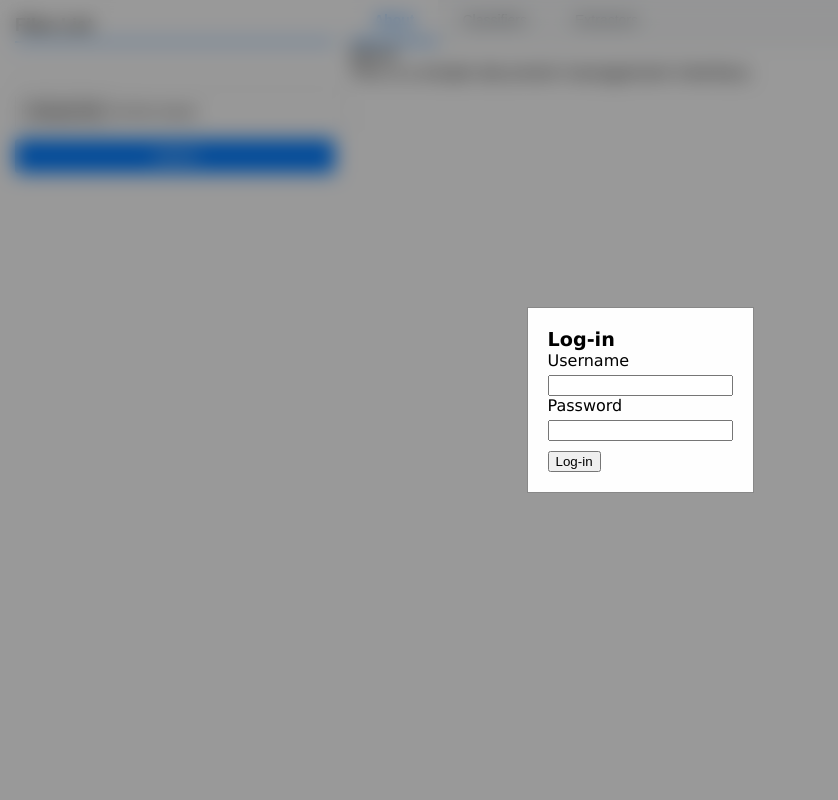
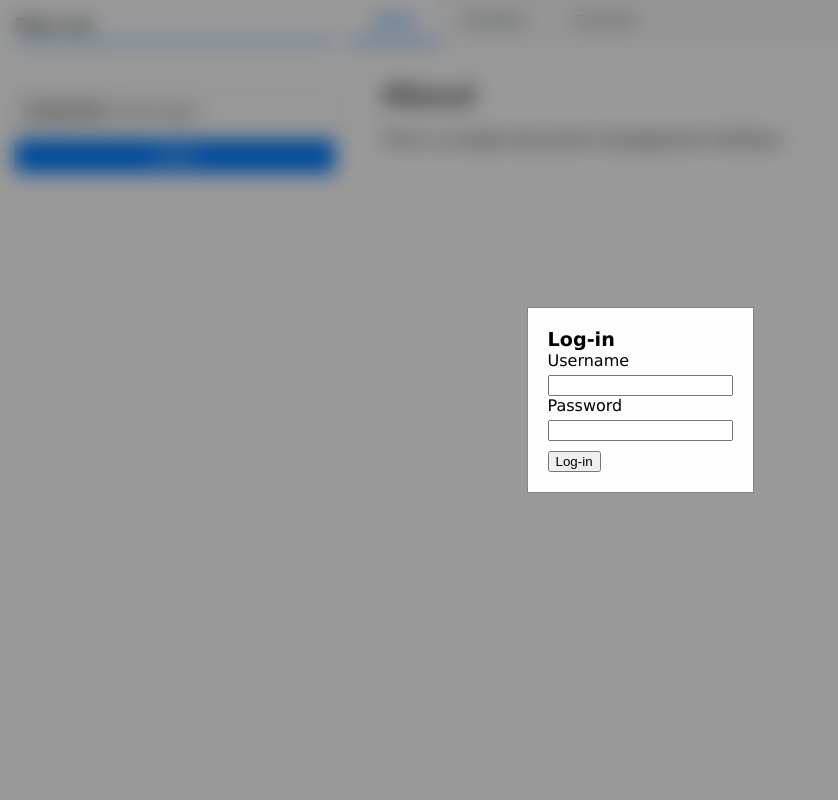
Before and after one commit to jameshickman/document_processor, a FastAPI app: template api/templates/index.html in a window 1280 px wide. Shown: the whole page, without its empty margins (0-838 px from the left). Run offline with FastAPI, Linux system fonts and the light colour scheme; the template is opened without the code that fills it, so the values that code supplies are empty; some libraries are stand-ins or nearby versions.

Commit message:
About page styling

```diff
--- a/api/public/styles.css
+++ b/api/public/styles.css
@@ -95,3 +95,12 @@ body {
     overflow: auto;
     padding: 0;
 }
+
+.about-page {
+    padding: 2rem;
+}
+
+.about-page h1 {
+    font-size: 2rem;
+    margin-bottom: 1rem;
+}
--- a/api/templates/sections/about.j2
+++ b/api/templates/sections/about.j2
@@ -1,2 +1,4 @@
-<h1>About</h1>
-<p>This is a simple document management interface.</p>
+<main class="about-page">
+    <h1>About</h1>
+    <p>This is a simple document management interface.</p>
+</main>
```
